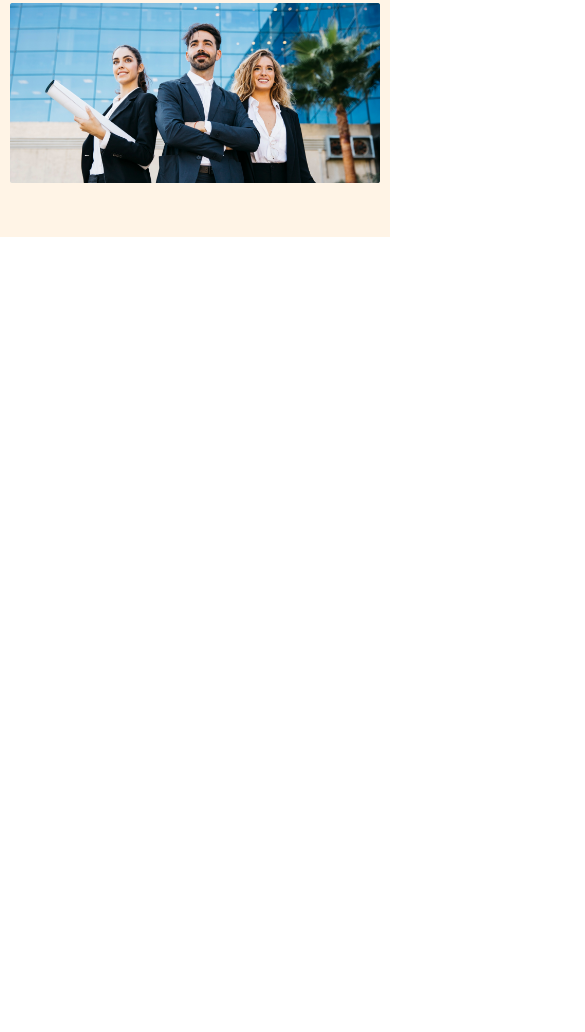
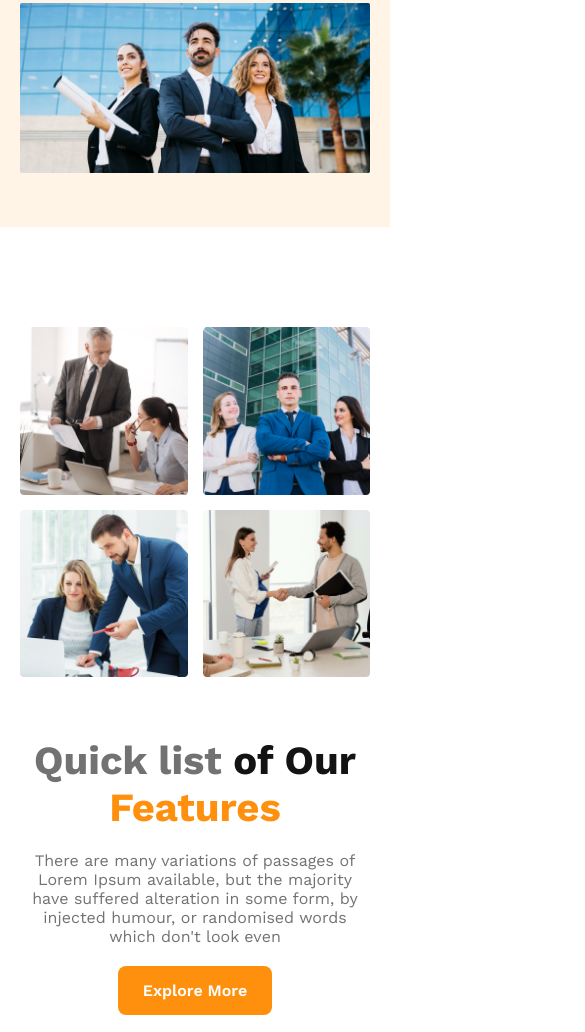
Before and after one commit to mramitkb/G3-Architects-m9, a plain HTML site: page index.html in a window 390 px wide. Shown: the part 492-1524 px from the top of the page, 585 px wide, since content can reach past the window. Before the commit the page ends 844 px from the top, so only its background shows below. Drawn offline with nearby package versions, Linux system fonts and the light colour scheme.

Commit message:
Features Section completed with Responsive

```diff
--- a/index.html
+++ b/index.html
@@ -1,5 +1,6 @@
 <!DOCTYPE html>
 <html lang="en">
+
 <head>
     <meta charset="UTF-8">
     <meta name="viewport" content="width=device-width, initial-scale=1.0">
@@ -7,8 +8,10 @@
     <link rel="stylesheet" href="./style.css">
     <link rel="stylesheet" href="./responsive.css">
 </head>
+
 <body>
     <header>
+        <!-- Nav Section -->
         <nav class="nav-container">
             <h1>G3 Architects</h1>
             <ul>
@@ -18,20 +21,52 @@
                 <li><a href="">Login</a></li>
             </ul>
         </nav>
+        <!-- Banner Section -->
         <div class="banner-container">
             <div class="banner-info">
                 <h1>Brand New <br>Group of Architects</h1>
-                <p>There are many variations of passages of Lorem Ipsum available, but the majority have suffered alteration in some form, by injected humour, or random words which don't look even</p>
+                <p>There are many variations of passages of Lorem Ipsum available, but the majority have suffered
+                    alteration in some form, by injected humour, or random words which don't look even</p>
                 <button class="primary-btn">Explore More</button>
             </div>
             <img class="banner-img" src="./images/banner.png" alt="">
         </div>
     </header>
     <main>
-
+        <!-- Features Section -->
+        <div class="features-container">
+            <div class="features-img">
+                <img src="./images/team1.png" alt="">
+                <img src="./images/team2.png" alt="">
+                <img src="./images/team3.png" alt="">
+                <img src="./images/team4.png" alt="">
+            </div>
+            <div class="features-info">
+                <h1><span class="silver">Quick list</span> <span class="black">of Our</span> <br> <span
+                        class="site-color">Features</span></h1>
+                <p>There are many variations of passages of Lorem Ipsum available, but the majority have suffered
+                    alteration in some form, by injected humour, or randomised words which don't look even</p>
+                <button class="primary-btn">Explore More</button>
+            </div>
+        </div>
+        <!-- Experience Section -->
+        <div class="experience-container">
+            <div class="experience-info">
+                <h1>Features you will <br>love & enjoy</h1>
+                <p>There are many variations of passages of Lorem Ipsum available, but the majority have suffered alteration in some form, by injected humour, or random words which don't look even</p>
+                <div class="experience-list">
+                    <div class="list">
+                        <h4>Desktop & Mobile Version</h4>
+                        <p>There are many variations of passages of Lorem Ipsum available, but the majority have suffered alteration in some form, by injected humour, or random...........</p>
+                    </div>
+                </div>
+            </div>
+            <img class="experience-img" src="./images/architect.png" alt="">
+        </div>
     </main>
     <footer>
 
     </footer>
 </body>
+
 </html>
--- a/responsive.css
+++ b/responsive.css
@@ -26,7 +26,23 @@
     }
     .banner-img{
         width: 100%;
-        padding: 0 10px;
+        padding: 0 20px;
+    }
+
+
+    .features-container{
+        flex-direction: column;
+    }
+    .features-img, .features-info{
+        width: 100%;
+        padding: 0 20px;
+        text-align: center;
+    }
+    .features-info h1{
+        font-size: 40px;
+    }
+    .features-info p{
+        width: 100%;
     }
 }
 
@@ -58,4 +74,12 @@
         padding: 0px 15px;
         width: 100%;
     }
+
+
+    .features-container{
+        padding: 20px;
+    }
+    .features-info h1{
+        font-size: 36px;
+    }
 }
--- a/style.css
+++ b/style.css
@@ -60,7 +60,7 @@ header{
 .banner-container{
     margin-top: 100px;
     max-width: 1440px;
-    margin: 100px auto 50px;
+    margin: 100px auto 0;
 }
 .banner-info{
     text-align: center;
@@ -79,3 +79,44 @@ header{
     border-radius: 8px;
     width: 100%;
 }
+
+
+/* Features Section */
+.features-container{
+    max-width: 1440px;
+    margin: 100px auto;
+    display: flex;
+    align-items: center;
+    justify-content: space-between;
+    gap: 60px;
+}
+.features-img{
+    width: 50%;
+    display: grid;
+    grid-template-columns: repeat(2, 1fr);
+    gap: 15px;
+}
+.features-img img{
+    width: 100%;
+}
+.features-info{
+    width: 50%;
+}
+.features-info h1{
+    font-size: 45px;
+    font-weight: 700;
+}
+.features-info p{
+    width: 90%;
+    margin: 20px 0;
+    color: #727272;
+}
+.silver{
+    color: #727272;
+}
+.black{
+    color: #131313;
+}
+.site-color{
+    color: #FF900E;
+}
```
